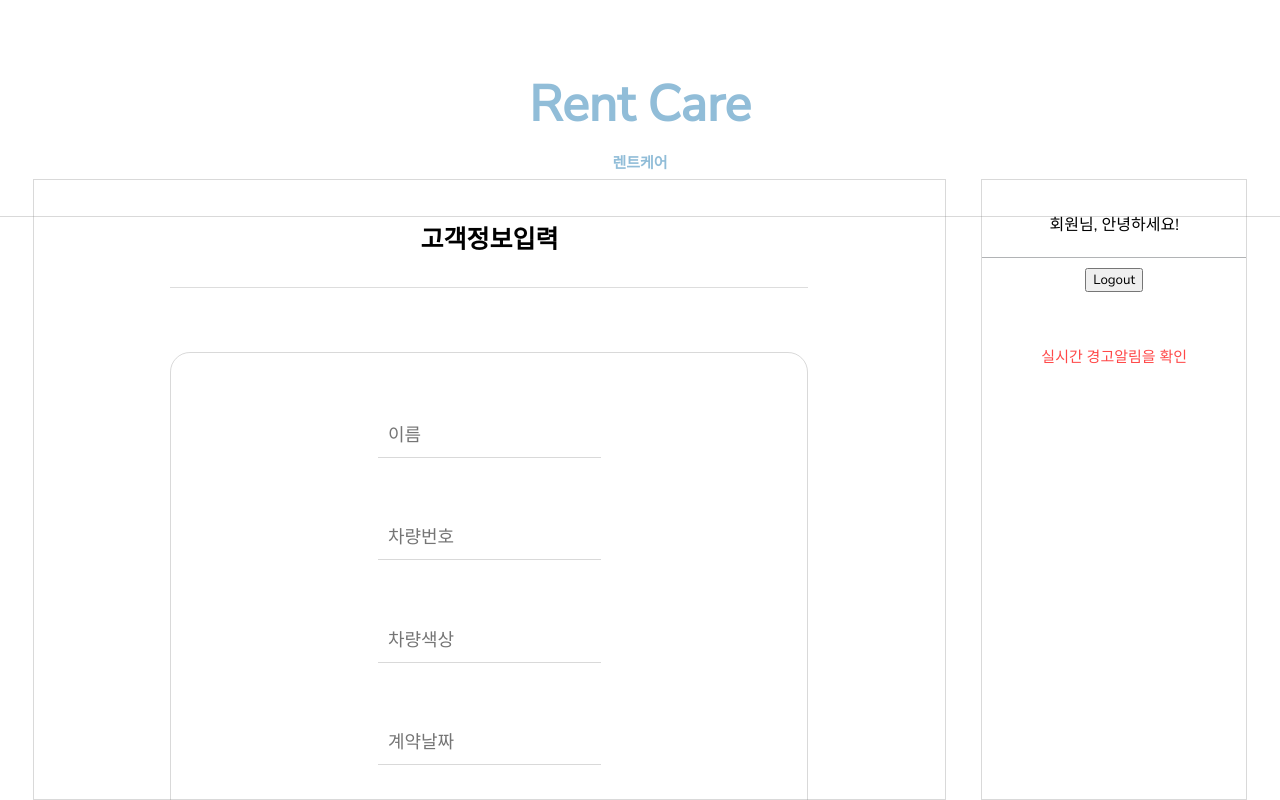
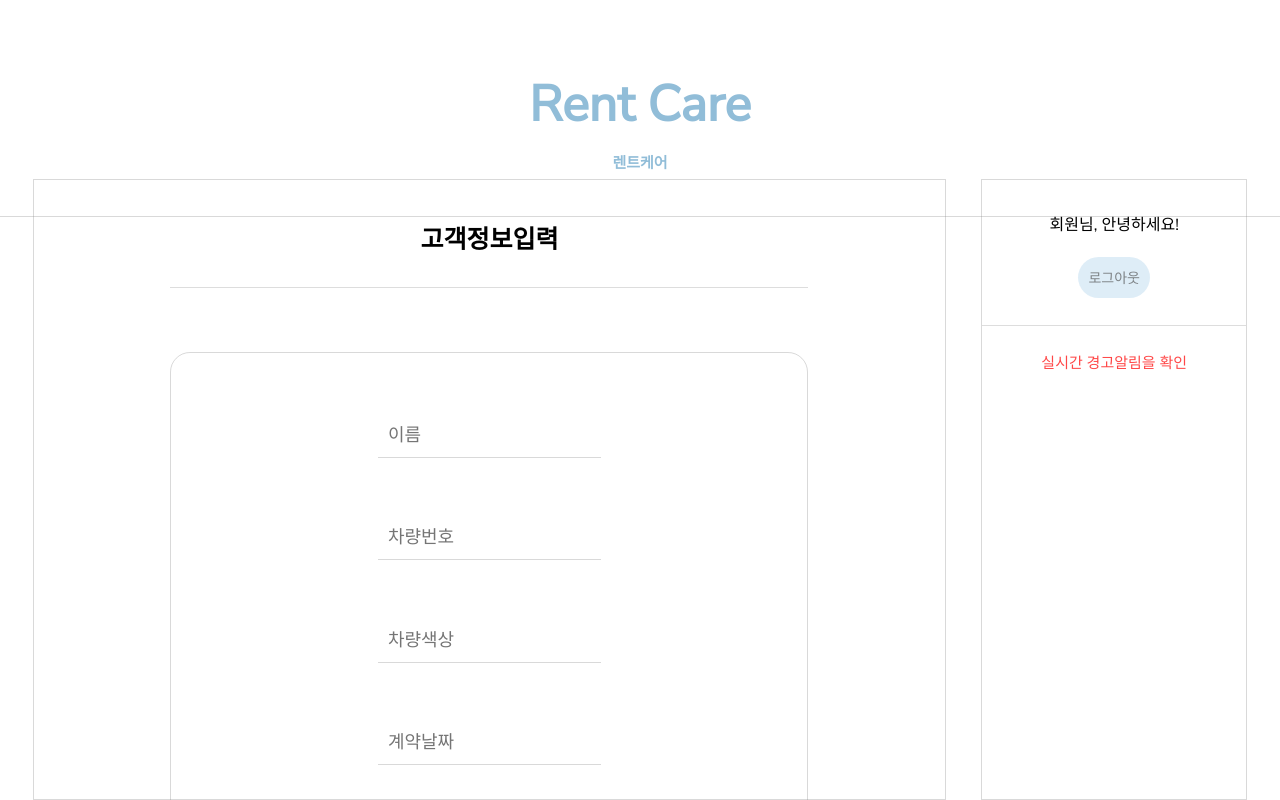
Before and after one commit to SmartRentalCare/JSP, a React (Create React App) app: page /client in a window 1280 px wide. Shown: the top 800 px of the page. Built offline with nearby package versions, Linux system fonts and the light colour scheme.

Commit message:
list + CSS + logout

```diff
--- a/src/pages/AlarmPage.jsx
+++ b/src/pages/AlarmPage.jsx
@@ -5,18 +5,43 @@ import LogoutButton from "./Logoutbutton";
 import axios from "axios";
 import Click from "./Click";
 
-export default function MainPage() {
+export default function AlarmPage() {
   const [posts, setPosts] = useState([]);
+  const [currentPage, setCurrentPage] = useState(0);
+  const [totalPages, setTotalPages] = useState(1);
+  const pageSize = 4;
+
   useEffect(() => {
-    axios
-      .get("http://localhost:3001/detection")
-      .then((response) => {
+    const fetchPosts = async () => {
+      try {
+        const response = await axios.get(
+          `http://localhost:3001/alarm/detection?page=${currentPage}&limit=${pageSize}`
+        );
         setPosts(response.data);
-      })
-      .catch((error) => {
+        setTotalPages(response.data);
+      } catch (error) {
         console.error(error);
-      });
-  }, []);
+      }
+    };
+    fetchPosts();
+  }, [currentPage]);
+
+  const handleNextPage = () => {
+    setCurrentPage((prevPage) => prevPage + 1);
+  };
+  useEffect(() => {
+    const fetchTotalPostsCount = async () => {
+      try {
+        const response = await axios.get("http://localhost:3001/list/count");
+        const totalPostsCount = response.data;
+        const totalPages = Math.ceil(totalPostsCount / pageSize);
+        setTotalPages(totalPages);
+      } catch (error) {
+        console.error(error);
+      }
+    };
+    fetchTotalPostsCount();
+  }, [pageSize]);
   return (
     <div>
       <div className="main_header">
@@ -27,13 +52,18 @@ export default function MainPage() {
         <div className="main_section">
           <div className="car_section">
             <h2 className="subtitle">알림</h2>
+            <div>
+              {currentPage < totalPages && (
+                <button onClick={handleNextPage}>다음</button>
+              )}
+            </div>
             {posts &&
               posts.map((post) => (
                 <div key={post.id} className="car_list">
                   <div className="car_element">
                     <p>{post.user}</p> {/*고객이름*/}
-                    <p>{post.carInfo}</p> {/*차량번호*/}
-                    <p>{post.date}</p> {/*알림발생날짜*/}
+                    <p>{post.carNum}</p> {/*차량번호*/}
+                    <p>{post.detection}</p> {/*알림발생날짜*/}
                     <p>{post.kind}</p> {/*알림종류*/}
                     <p>{post.density}</p> {/*농도*/}
                   </div>
--- a/src/pages/Logoutbutton.js
+++ b/src/pages/Logoutbutton.js
@@ -1,24 +1,30 @@
-import React from "react";
-import { useNavigate } from "react-router-dom";
+import React, { useState } from "react";
+import axios from "axios";
 
-const LogoutButton = () => {
-  const logout = async () => {
-    try {
-      const response = await fetch("/auth/logout", {
-        method: "POST",
-        credentials: "include",
+export default function LogoutButton() {
+  const [message, setMessage] = useState("");
+
+  const handleLogout = () => {
+    axios
+      .post("http://localhost:3001/logout", {
+        headers: {
+          "Content-Type": "application/json",
+          Authortization: `Bearer ${localStorage.getItem("token")}`,
+        },
+      })
+      .then((response) => response.json())
+      .then((data) => {
+        setMessage(data.message);
+        localStorage.removeItem("token");
+      })
+      .catch((error) => {
+        console.log("로그아웃 중 에러:", error);
       });
-      if (response.ok) {
-        navigate("/auth/login");
-      } else {
-        throw new Error("로그아웃 실패");
-      }
-    } catch (error) {
-      console.error(error);
-    }
   };
-
-  const navigate = useNavigate;
-  return <button onClick={logout}>Logout</button>;
-};
-export default LogoutButton;
+  return (
+    <div className="logout">
+      <button onclick={handleLogout}>로그아웃</button>
+      <p>{message}</p>
+    </div>
+  );
+}
--- a/src/style.css
+++ b/src/style.css
@@ -221,7 +221,6 @@ li {
 .users {
   position: absolute;
   top: 0%;
-  bottom: 80%;
   width: 100%;
   max-width: 1500px;
   padding: 0 0px;
@@ -236,9 +235,7 @@ li {
 }
 .users_name {
   padding: 5px;
-  margin-bottom: 10px;
   margin-top: 10px;
-  border-bottom: 1px solid rgba(56, 61, 65, 0.39);
 }
 /*
 .bord {
@@ -295,7 +292,7 @@ form {
   bottom: 79%;
 }
 .move {
-  margin-top: 20%;
+  margin-top: 10%;
 }
 .search_element {
   margin-top: 12px;
@@ -383,7 +380,9 @@ td {
 /* movePage.jsx */
 .warningtext {
   font-size: 15px;
+  padding-top: 25px;
   color: rgba(255, 0, 0, 0.723);
+  border-top: 1px solid rgba(128, 128, 128, 0.267);
 }
 
 /* Client.jsx */
@@ -424,3 +423,15 @@ td {
 .submittext {
   color: black;
 }
+
+/*logout.jsx */
+
+.logout > button {
+  border: 1px;
+  padding: 10px;
+  border-radius: 25px;
+  background-color: rgba(153, 200, 229, 0.325);
+  cursor: pointer;
+  font-size: 14px;
+  color: #4e4e4eab;
+}
```
Also changed, not shown: src/pages/main.jsx (deleted, +0 -7 lines).
